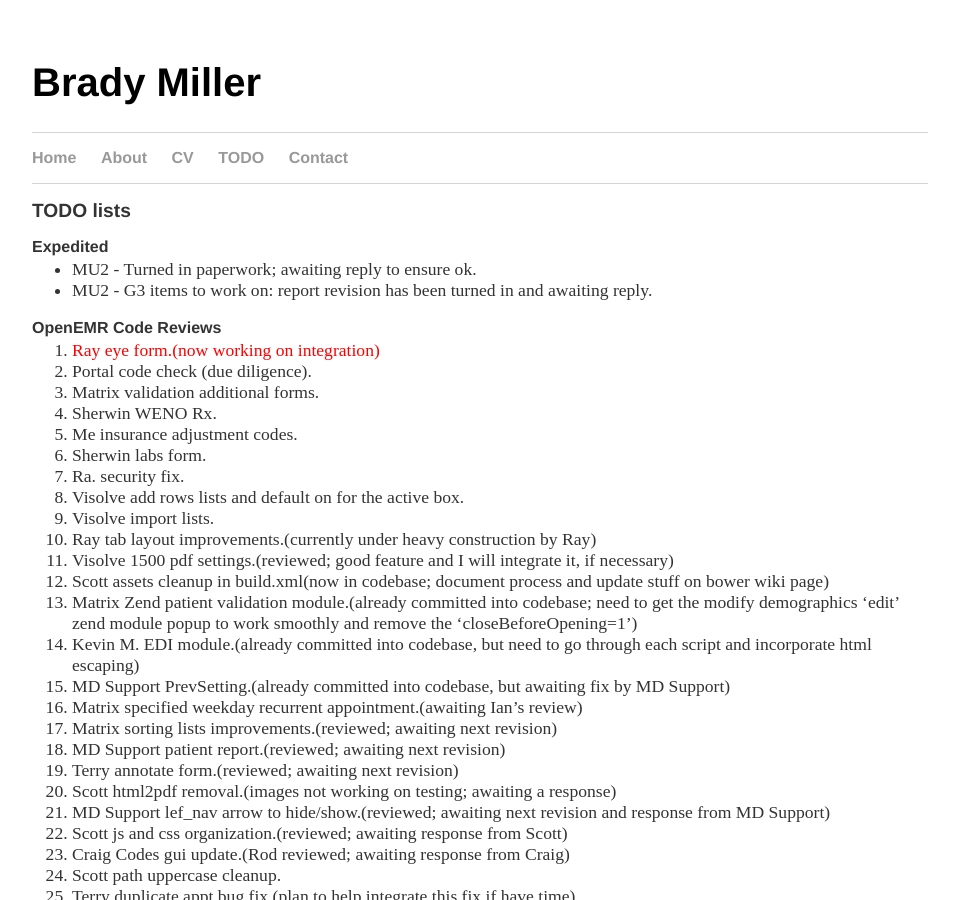
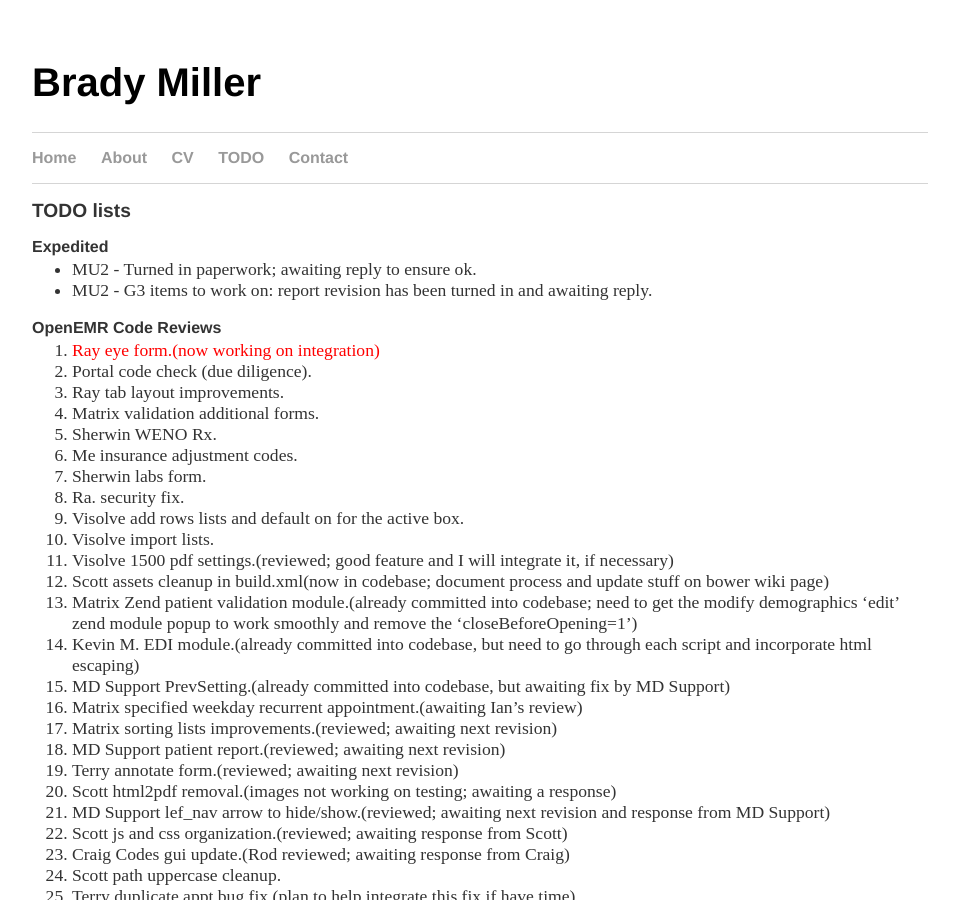
Before and after one commit to bradymiller/bradymiller.github.io, a Jekyll site: the page built from todo/index.md, in a window 1280 px wide and 900 px high. Shown: the whole window, without its empty margins (160-1119 px from the left). Built offline with Jekyll 4.4.1, drawn with Linux system fonts in a browser that asks for light colours.

Commit message:
Update todo list

```diff
--- a/todo/index.md
+++ b/todo/index.md
@@ -17,7 +18,6 @@
 1. Ra. security fix.
 1. Visolve add rows lists and default on for the active box.
 1. Visolve import lists.
-1. Ray tab layout improvements.(currently under heavy construction by Ray)
 1. Visolve 1500 pdf settings.(reviewed; good feature and I will integrate it, if necessary)
 1. Scott assets cleanup in build.xml(now in codebase; document process and update stuff on bower wiki page)
 1. Matrix Zend patient validation module.(already committed into codebase; need to get the modify demographics 'edit' zend module popup to work smoothly and remove the 'closeBeforeOpening=1')
```
Also changed, not shown: other parts of todo/index.md (+1 -0 lines).
